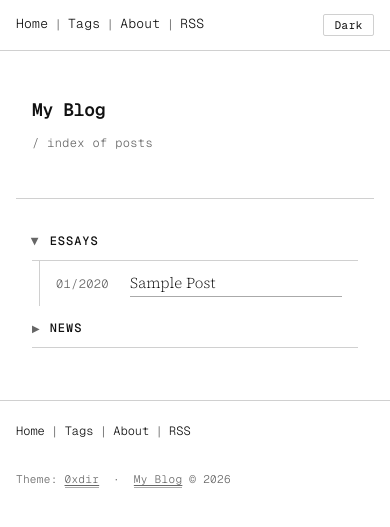
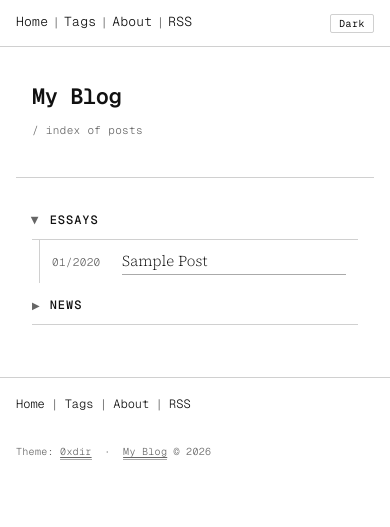
Before and after one commit to 0xrwise/0xrwise.github.io, a Jekyll site: the page built from index.html, in a window 390 px wide. Shown: the top 527 px of the page. Built offline with Jekyll 4.4.1, drawn with Linux system fonts in a browser that asks for light colours.

Commit message:
Update main.css

```diff
--- a/assets/main.css
+++ b/assets/main.css
@@ -113,7 +113,7 @@
 table th { font-weight: 500; color: var(--text-mute); letter-spacing: 0.04em; text-transform: uppercase; font-size: 0.75rem; }
 
 /* ── LAYOUT ──────────────────────────────────────────────────── */
-.site-wrap { max-width: 740px; margin: 0 auto; padding: 0 20px; width: 100%; }
+.site-wrap { max-width: 860px; margin: 0 auto; padding: 0 clamp(16px, 4vw, 48px); width: 100%; }
 .container { flex: 1 0 auto; }
 footer { flex-shrink: 0; }
 
@@ -555,9 +555,114 @@
 details[open] summary ~ * { animation: sweep 0.3s ease-in-out; }
 
 /* ── RESPONSIVE ──────────────────────────────────────────────── */
-@media screen and (max-width: 700px) { .site-wrap { padding: 0 16px; } }
-@media screen and (max-width: 520px) {
-  .post-wrapper { grid-template-columns: 64px 1fr; gap: 10px; }
-  .nav-item { font-size: 12px; }
+
+/* ── Large desktop (1200px+) ─────────────────────────────────── */
+@media screen and (min-width: 1200px) {
+  .site-wrap { max-width: 960px; }
+  body { font-size: 17px; }
+  .post-wrapper { grid-template-columns: 90px 1fr; gap: 24px; padding: 11px 20px; }
+  .post-link { font-size: 16px; }
+  header h1 { font-size: 32px; }
+  .post-header-title { font-size: 28px; }
 }
-@media screen and (max-width: 370px) { .nav-item { font-size: 11px; } }
+
+/* ── Medium desktop (900px–1199px) ───────────────────────────── */
+@media screen and (min-width: 900px) and (max-width: 1199px) {
+  .site-wrap { max-width: 860px; }
+  .post-wrapper { grid-template-columns: 85px 1fr; gap: 20px; }
+}
+
+/* ── Small desktop / large tablet (768px–899px) ──────────────── */
+@media screen and (min-width: 768px) and (max-width: 899px) {
+  .site-wrap { max-width: 100%; padding: 0 32px; }
+  .post-wrapper { grid-template-columns: 80px 1fr; gap: 16px; }
+}
+
+/* ── Tablet (600px–767px) ────────────────────────────────────── */
+@media screen and (min-width: 600px) and (max-width: 767px) {
+  .site-wrap { padding: 0 24px; }
+  body { font-size: 15px; }
+  .post-wrapper { grid-template-columns: 74px 1fr; gap: 14px; padding: 9px 14px; }
+  header { padding: 28px 0 20px; }
+  .post-header { padding: 28px 0 18px; margin-bottom: 28px; }
+}
+
+/* ── Mobile (max 599px) ──────────────────────────────────────── */
+@media screen and (max-width: 599px) {
+  .site-wrap { padding: 0 16px; }
+  body { font-size: 15px; }
+
+  /* Nav */
+  .site-nav { padding: 11px 0; }
+  .site-nav .site-wrap { gap: 4px; }
+  .nav-item { font-size: 13px; }
+  .dark-light-switch { font-size: 10px; padding: 2px 8px; }
+
+  /* Header */
+  header { padding: 24px 0 16px; }
+  header h1 { font-size: 22px; }
+  .site-subtitle { font-size: 11px; }
+
+  /* Post list */
+  .post-wrapper { grid-template-columns: 60px 1fr; gap: 10px; padding: 8px 12px; }
+  .post-date { font-size: 11px; }
+  .post-link { font-size: 14px; }
+
+  /* Post header */
+  .post-header { padding: 24px 0 16px; margin-bottom: 24px; }
+  .post-header-title { font-size: 20px; margin-bottom: 10px; }
+  .post-meta { gap: 8px; }
+
+  /* Content text */
+  p, li { font-size: 1rem; }
+  blockquote { font-size: 1rem; padding-left: 12px; }
+
+  /* Code */
+  code, pre { font-size: 0.8rem; }
+  .highlight > pre { padding: 10px 12px; }
+
+  /* Tags */
+  .tag-box { gap: 6px; }
+  .tag-box li a { font-size: 11px; padding: 3px 8px; }
+
+  /* Footer */
+  .site-footer { padding: 16px 0; }
+  .footer-meta { font-size: 10px; }
+
+  /* Featured */
+  .featured-posts { padding: 0.25rem 0 0.75rem; }
+
+  /* Pagination */
+  .pagination { padding: 16px 0 32px; gap: 10px; }
+  .pagination a { font-size: 11px; max-width: 46%; }
+}
+
+/* ── Small mobile (max 380px) ────────────────────────────────── */
+@media screen and (max-width: 380px) {
+  .site-wrap { padding: 0 12px; }
+  .nav-item { font-size: 11px; }
+  .dark-light-switch { font-size: 9px; padding: 2px 6px; }
+  header h1 { font-size: 19px; }
+  .post-wrapper { grid-template-columns: 52px 1fr; gap: 8px; padding: 7px 10px; }
+  .post-date { font-size: 10px; }
+  .post-link { font-size: 13px; }
+  h3.home-page-heading { font-size: 11px; }
+}
+
+/* ── Touch devices — bigger tap targets ──────────────────────── */
+@media (hover: none) and (pointer: coarse) {
+  .post-wrapper { padding-top: 11px; padding-bottom: 11px; }
+  .dark-light-switch { padding: 5px 12px; }
+  .site-nav a.nav-item { padding: 4px 2px; }
+  .tag-box li a { padding: 5px 10px; }
+  a.post-tag { padding: 4px 10px; }
+}
+
+/* ── Print ───────────────────────────────────────────────────── */
+@media print {
+  .site-nav, .site-footer, #_progress, .dark-light-switch, .pagination { display: none; }
+  body { background: white; color: black; font-size: 12pt; }
+  a { color: black; border-bottom: none; }
+  .post-header { border-bottom: 1px solid #ccc; }
+  .highlight { border: 1px solid #ccc; }
+}
```
